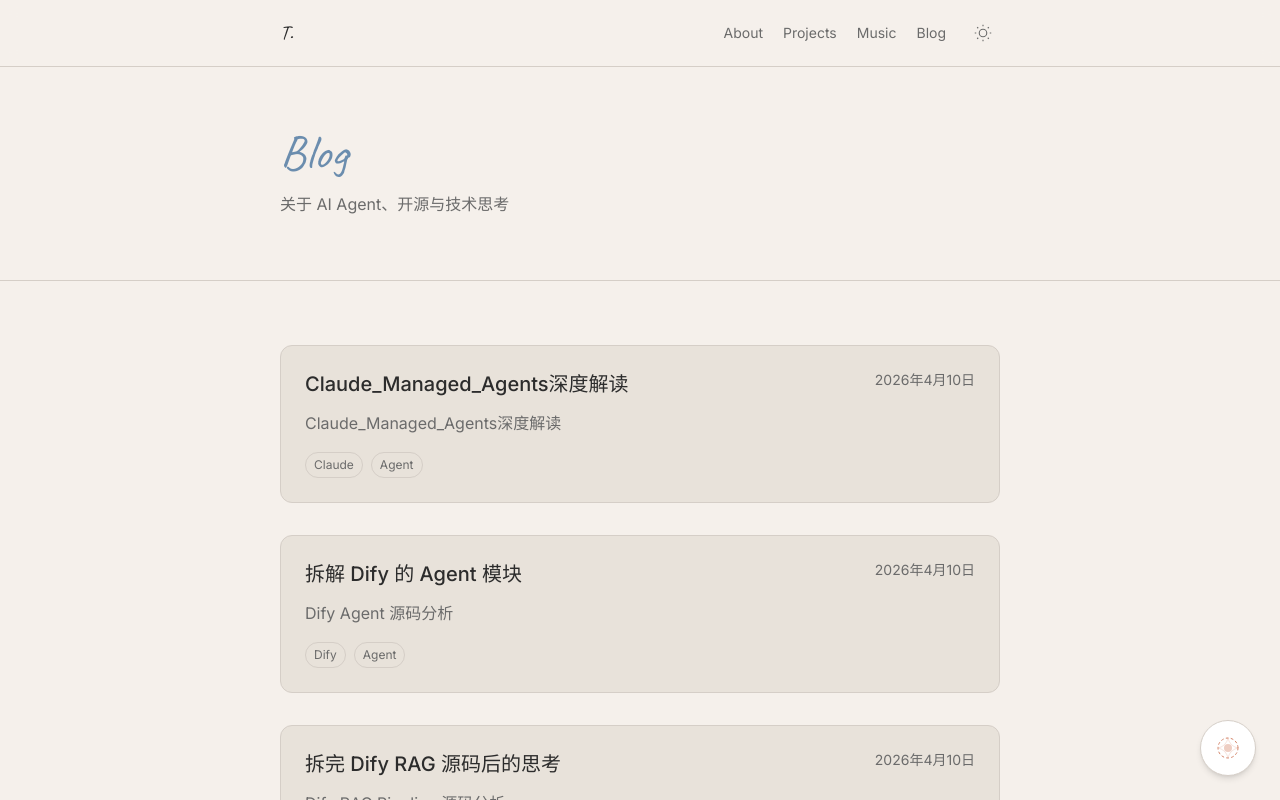
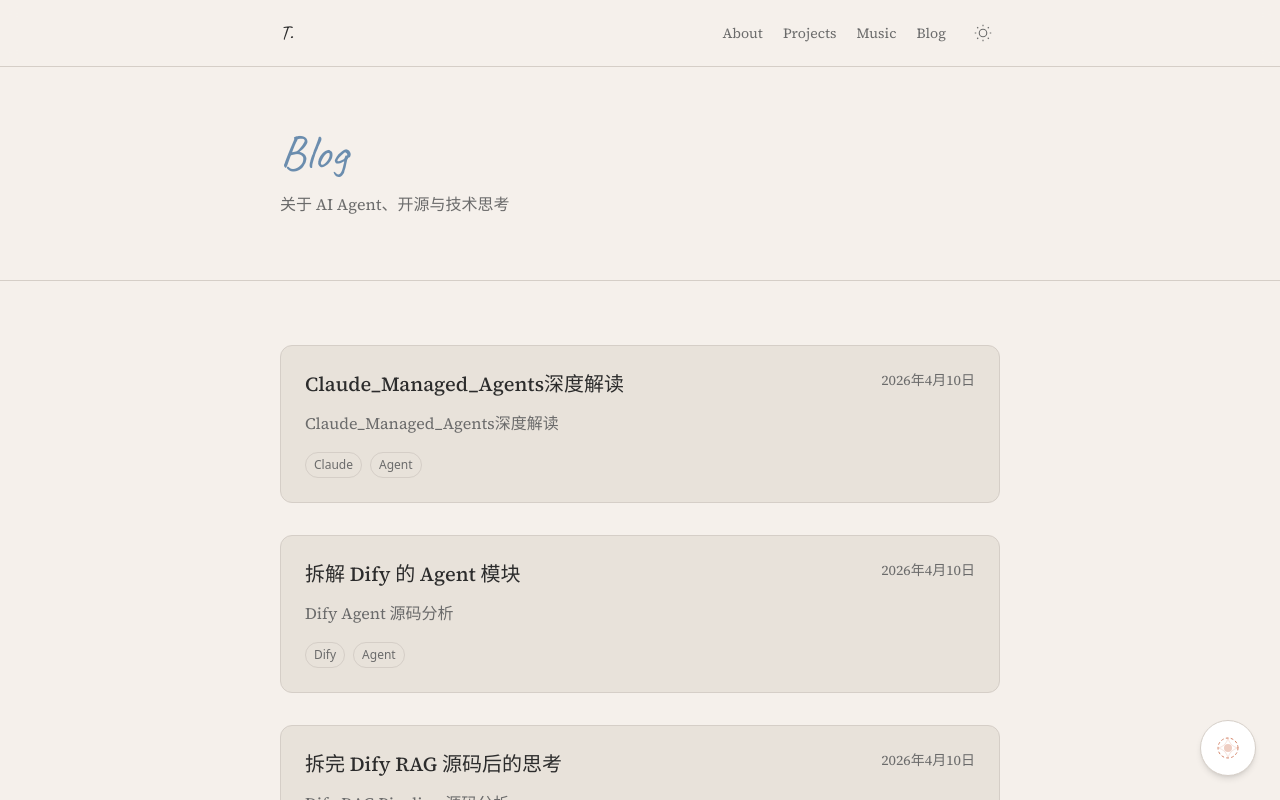
Before and after one commit to iuyup/iuyup.com, a Next.js app: page /posts in a window 1280 px wide. Shown: the top 800 px of the page. Built offline with nearby package versions, Linux system fonts and the light colour scheme.

Commit message:
feat:change character

```diff
--- a/src/app/globals.css
+++ b/src/app/globals.css
@@ -1,4 +1,4 @@
-@import url('https://fonts.googleapis.com/css2?family=Caveat:wght@400;500;600;700&family=Noto+Sans+SC:wght@400;500&family=Inter:wght@400;500&family=JetBrains+Mono:wght@400;500&display=swap');
+@import url('https://fonts.googleapis.com/css2?family=Caveat:wght@400;500;600;700&family=Noto+Sans+SC:wght@400;500&family=Source+Serif+4:wght@400;500;600&family=Inter:wght@400;500&family=JetBrains+Mono:wght@400;500&display=swap');
 
 @import "tailwindcss";
 @import "highlight.js/styles/github-dark.css";
@@ -29,7 +29,7 @@
 }
 
 body {
-  font-family: 'Inter', 'Noto Sans SC', sans-serif;
+  font-family: 'Source Serif 4', 'Noto Sans SC', ui-serif, Georgia, serif;
   background: var(--bg);
   color: var(--text);
   -webkit-font-smoothing: antialiased;
@@ -37,6 +37,10 @@
 
 .font-caveat {
   font-family: 'Caveat', cursive;
+}
+
+.font-serif {
+  font-family: 'Source Serif 4', ui-serif, Georgia, Cambria, 'Times New Roman', Times, serif;
 }
 
 html {
--- a/src/app/posts/[slug]/page.tsx
+++ b/src/app/posts/[slug]/page.tsx
@@ -177,7 +177,7 @@
           <Link href="/" className="font-caveat text-xl leading-none hover:text-[var(--primary)] transition-colors" style={{ color: 'var(--text)' }}>
             T.
           </Link>
-          <div className="flex gap-5 text-sm items-center self-center" style={{ color: 'var(--text-secondary)' }}>
+          <div className="flex gap-5 text-sm items-center self-center font-serif" style={{ color: 'var(--text-secondary)' }}>
             <Link href="/#about" className="hover:text-[var(--text)] transition-colors" style={{ color: 'inherit' }}>About</Link>
             <Link href="/#projects" className="hover:text-[var(--text)] transition-colors" style={{ color: 'inherit' }}>Projects</Link>
             <Link href="/posts" className="hover:text-[var(--text)] transition-colors" style={{ color: 'inherit' }}>Blog</Link>
@@ -219,7 +219,7 @@
                 {post.frontmatter.tags?.map((tag) => (
                   <span
                     key={tag}
-                    className="text-xs px-3 py-1 rounded-full border"
+                    className="text-xs px-3 py-1 rounded-full border font-sans"
                     style={{ background: 'var(--surface)', borderColor: 'var(--border)', color: 'var(--text-secondary)' }}
                   >
                     {tag}
@@ -271,7 +271,7 @@
       <footer className="py-12 border-t" style={{ borderColor: 'var(--border)' }}>
         <div className="max-w-3xl mx-auto px-6 flex justify-between items-center text-sm" style={{ color: 'var(--text-secondary)' }}>
           <span className="font-caveat text-base">T.</span>
-          <div className="flex gap-4">
+          <div className="flex gap-4 font-serif">
             <a href="https://github.com/iuyup" target="_blank" rel="noopener noreferrer" className="hover:text-[var(--text)] transition-colors" style={{ color: 'inherit' }}>
               GitHub
             </a>
--- a/src/app/posts/page.tsx
+++ b/src/app/posts/page.tsx
@@ -13,7 +13,7 @@
           <Link href="/" className="font-caveat text-xl leading-none hover:text-[var(--primary)] transition-colors" style={{ color: 'var(--text)' }}>
             T.
           </Link>
-          <div className="flex gap-5 text-sm items-center self-center" style={{ color: 'var(--text-secondary)' }}>
+          <div className="flex gap-5 text-sm items-center self-center font-serif" style={{ color: 'var(--text-secondary)' }}>
             <Link href="/#about" className="hover:text-[var(--text)] transition-colors" style={{ color: 'inherit' }}>About</Link>
             <Link href="/#projects" className="hover:text-[var(--text)] transition-colors" style={{ color: 'inherit' }}>Projects</Link>
             <Link href="/#music" className="hover:text-[var(--text)] transition-colors" style={{ color: 'inherit' }}>Music</Link>
@@ -42,7 +42,7 @@
             >
               <article className="p-6 rounded-xl border hover:opacity-90 transition-all duration-300" style={{ background: 'var(--surface)', borderColor: 'var(--border)' }}>
                 <div className="flex items-start justify-between gap-4 mb-3">
-                  <h2 className="text-xl font-medium group-hover:text-[var(--primary)] transition-colors" style={{ color: 'var(--text)' }}>
+                  <h2 className="text-xl font-medium font-serif group-hover:text-[var(--primary)] transition-colors" style={{ color: 'var(--text)' }}>
                     {post.title}
                   </h2>
                   <time className="text-sm shrink-0" style={{ color: 'var(--text-secondary)' }}>
@@ -59,7 +59,7 @@
                     {post.tags.map((tag) => (
                       <span
                         key={tag}
-                        className="text-xs px-2 py-1 rounded-full border"
+                        className="text-xs px-2 py-1 rounded-full border font-sans"
                         style={{ background: 'var(--surface)', borderColor: 'var(--border)', color: 'var(--text-secondary)' }}
                       >
                         {tag}
@@ -77,7 +77,7 @@
       <footer className="py-12 border-t" style={{ borderColor: 'var(--border)' }}>
         <div className="max-w-3xl mx-auto px-6 flex justify-between items-center text-sm" style={{ color: 'var(--text-secondary)' }}>
           <span className="font-caveat text-base">T.</span>
-          <div className="flex gap-4">
+          <div className="flex gap-4 font-serif">
             <a href="https://github.com/iuyup" target="_blank" rel="noopener noreferrer" className="hover:text-[var(--text)] transition-colors" style={{ color: 'inherit' }}>
               GitHub
             </a>
--- a/src/components/BlogPreview.tsx
+++ b/src/components/BlogPreview.tsx
@@ -34,7 +34,7 @@
           <Link href={`/posts/${encodeURIComponent(post.slug)}`} className="block group">
             <div className="p-6 rounded-xl bg-[#E8E2DA] border border-[#D5CEC7] hover:bg-[#f0ebe3] transition-all duration-300">
               <div className="flex items-start justify-between gap-4 mb-3">
-                <h3 className="text-lg font-medium text-[#2C2C2C] group-hover:text-[#6B8DAE] transition-colors duration-300">
+                <h3 className="text-lg font-medium font-serif text-[#2C2C2C] group-hover:text-[#6B8DAE] transition-colors duration-300">
                   {post.title}
                 </h3>
                 <time className="text-sm shrink-0 text-[#6B6B6B]">
@@ -53,7 +53,7 @@
                   {post.tags.map((tag) => (
                     <span
                       key={tag}
-                      className="text-xs px-2 py-1 rounded-full border text-[#6B6B6B]"
+                      className="text-xs px-2 py-1 rounded-full border text-[#6B6B6B] font-sans"
                       style={{ borderColor: '#D5CEC7' }}
                     >
                       {tag}
--- a/src/components/ContentCards.tsx
+++ b/src/components/ContentCards.tsx
@@ -52,13 +52,13 @@
               <div className="p-6 rounded-xl bg-[#E8E2DA] border border-[#D5CEC7] hover:bg-[#f0ebe3] transition-all duration-300">
                 <div className="flex items-start justify-between gap-4">
                   <div>
-                    <h3 className="text-lg font-medium text-[#2C2C2C] group-hover:text-[#6B8DAE] transition-colors duration-300">
+                    <h3 className="text-lg font-medium font-serif text-[#2C2C2C] group-hover:text-[#6B8DAE] transition-colors duration-300">
                       {project.title}
                     </h3>
                     <p className="text-sm text-[#6B6B6B] mt-1">{project.desc}</p>
                   </div>
                   <span
-                    className="shrink-0 text-xs px-3 py-1 rounded-full border"
+                    className="shrink-0 text-xs px-3 py-1 rounded-full border font-sans"
                     style={{ color: project.color, borderColor: project.color + "40" }}
                   >
                     {project.tag}
--- a/src/components/Nav.tsx
+++ b/src/components/Nav.tsx
@@ -26,7 +26,7 @@
     >
       <div className="max-w-3xl mx-auto px-6 py-4 flex justify-between items-center">
         <span className="font-caveat text-xl leading-none" style={{ color: 'var(--text)' }}>T.</span>
-        <div className="flex gap-5 text-sm items-center self-center" style={{ color: 'var(--text-secondary)' }}>
+        <div className="flex gap-5 text-sm items-center self-center font-serif" style={{ color: 'var(--text-secondary)' }}>
           <a href="#about" className="hover:text-[var(--text)] transition-colors duration-300" style={{ color: 'inherit' }}>About</a>
           <a href="#projects" className="hover:text-[var(--text)] transition-colors duration-300" style={{ color: 'inherit' }}>Projects</a>
           <a href="#music" className="hover:text-[var(--text)] transition-colors duration-300" style={{ color: 'inherit' }}>Music</a>
```
Also changed, not shown: src/app/page.tsx (+7 -6 lines).
